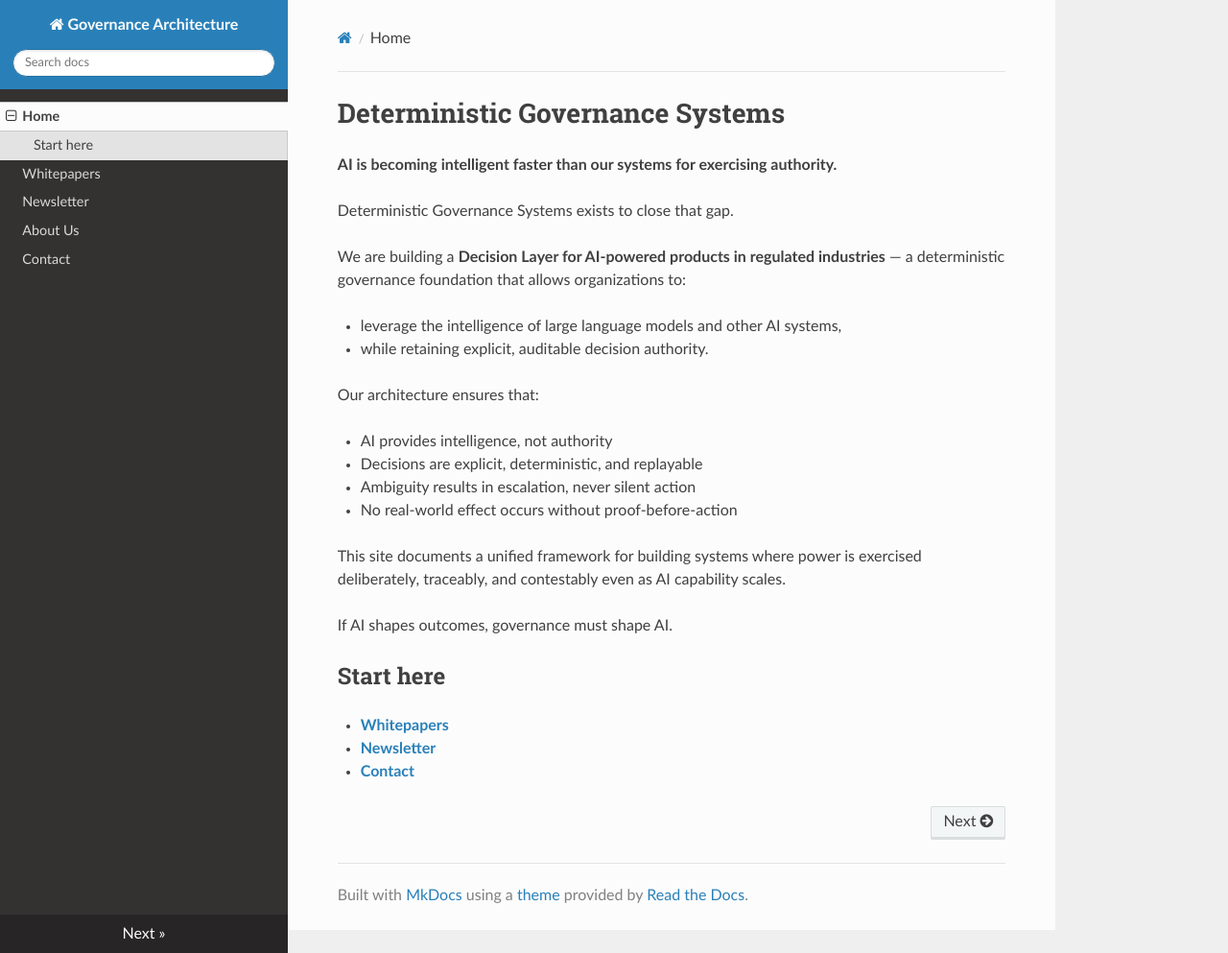
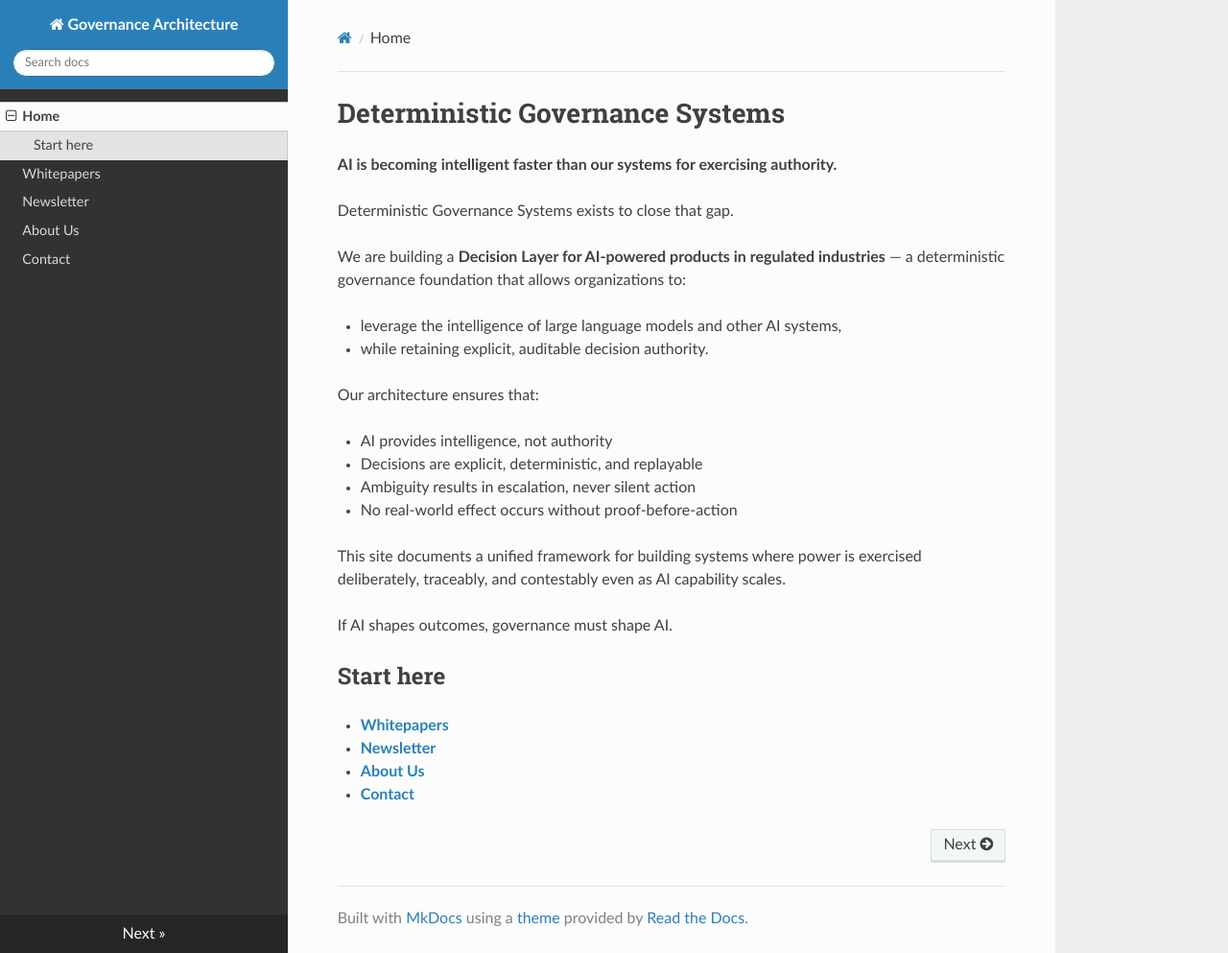
Before and after one commit to pavancharak/governance-architecture, an MkDocs documentation site: the page built from docs/index.md, in a window 1280 px wide and 993 px high. Shown: the whole window at 96% size. Built offline with MkDocs 1.6.1, drawn with Linux system fonts in a browser that asks for light colours; nearby versions of some CDN libraries.

```diff
--- a/docs/index.md
+++ b/docs/index.md
@@ -25,4 +25,5 @@
 
 * [**Whitepapers**](whitepapers/)
 * [**Newsletter**](newsletter/)
+* [**About Us**](Aboutus/)
 * [**Contact**](contact/)
```
Also changed, not shown: site/index.html, site/search/search_index.json.
